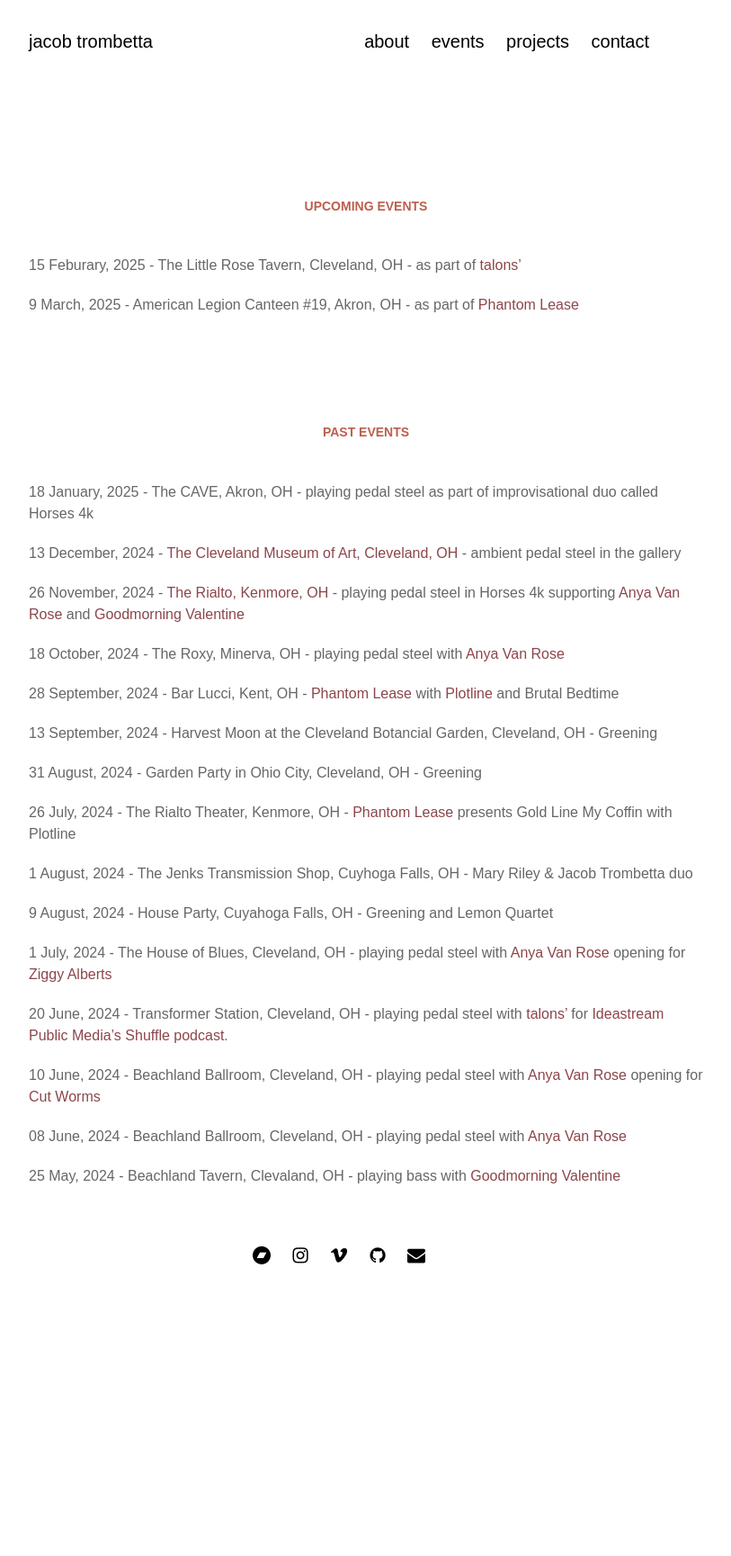
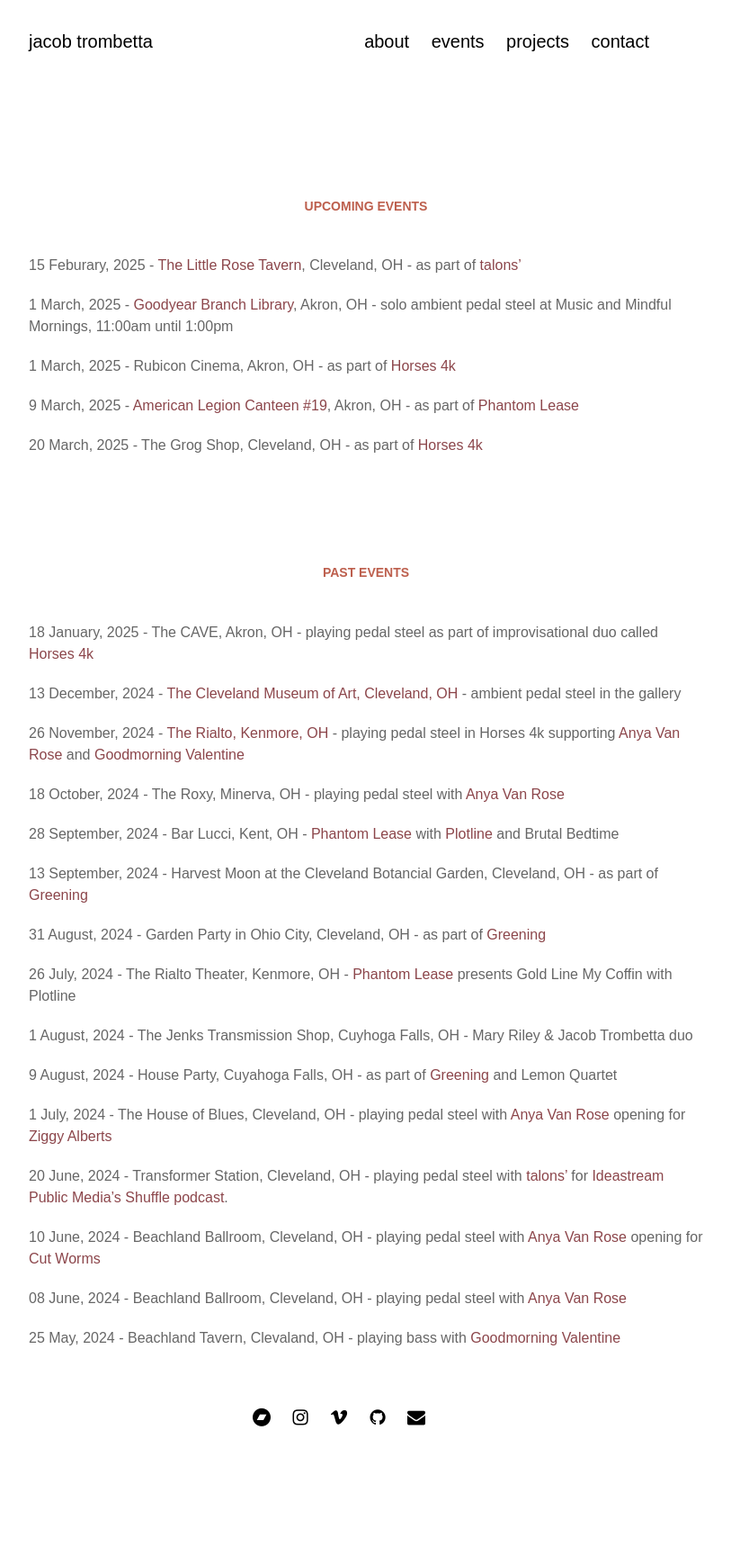
Before and after one commit to jacobtrombetta/jacobtrombetta.github.io, a Jekyll site: the page built from pages/events.md, in a window 1280 px wide. Shown: the whole page at 90% size, without its empty margins (263-1076 px from the left). Built offline with Jekyll 4.4.1, drawn with Linux system fonts in a browser that asks for light colours; nearby versions of some CDN libraries; some web fonts are replaced; before the commit the page ends 1549 px from its top, so only the background shows below that.

Commit message:
update event page

```diff
--- a/pages/events.md
+++ b/pages/events.md
@@ -4,12 +4,18 @@ title: events
 permalink: /events
 ---
 ### Upcoming events
-15 Feburary, 2025 - The Little Rose Tavern, Cleveland, OH - as part of [talons'](https://talons.bandcamp.com/)
+15 Feburary, 2025 - [The Little Rose Tavern](https://www.instagram.com/The_little_rose_tavern/), Cleveland, OH - as part of [talons'](https://talons.bandcamp.com/)
 
-9 March, 2025 - American Legion Canteen #19, Akron, OH - as part of [Phantom Lease](https://sites.google.com/view/phantomlease/home)
+1 March, 2025 - [Goodyear Branch Library](https://akronlibrary.libnet.info/event/12825878), Akron, OH - solo ambient pedal steel at Music and Mindful Mornings, 11:00am until 1:00pm
+
+1 March, 2025 - Rubicon Cinema, Akron, OH - as part of [Horses 4k](https://www.horses4k.com/)
+
+9 March, 2025 - [American Legion Canteen #19](https://www.instagram.com/alpost19canteen/), Akron, OH - as part of [Phantom Lease](https://sites.google.com/view/phantomlease/home)
+
+20 March, 2025 - The Grog Shop, Cleveland, OH - as part of [Horses 4k](https://www.horses4k.com/)
 
 ### Past events
-18 January, 2025 - The CAVE, Akron, OH - playing pedal steel as part of improvisational duo called Horses 4k
+18 January, 2025 - The CAVE, Akron, OH - playing pedal steel as part of improvisational duo called [Horses 4k](https://www.horses4k.com/)
 
 13 December, 2024 - [The Cleveland Museum of Art, Cleveland, OH](https://www.clevelandart.org/events/music-galleries-jacob-trombetta) - ambient pedal steel in the gallery
 
@@ -19,15 +25,15 @@ permalink: /events
 
 28 September, 2024 - Bar Lucci, Kent, OH - [Phantom Lease](https://sites.google.com/view/phantomlease/home) with [Plotline](https://www.instagram.com/plotline.ak/) and Brutal Bedtime
 
-13 September, 2024 - Harvest Moon at the Cleveland Botancial Garden, Cleveland, OH - Greening
+13 September, 2024 - Harvest Moon at the Cleveland Botancial Garden, Cleveland, OH - as part of [Greening](https://www.greeningmusic.com/)
 
-31 August, 2024 - Garden Party in Ohio City, Cleveland, OH - Greening
+31 August, 2024 - Garden Party in Ohio City, Cleveland, OH - as part of [Greening](https://www.greeningmusic.com/)
 
 26 July, 2024 - The Rialto Theater, Kenmore, OH - [Phantom Lease](/projects/phantom_lease) presents Gold Line My Coffin with Plotline
 
 1 August, 2024 - The Jenks Transmission Shop, Cuyhoga Falls, OH - Mary Riley & Jacob Trombetta duo
 
-9 August, 2024 - House Party, Cuyahoga Falls, OH - Greening and Lemon Quartet
+9 August, 2024 - House Party, Cuyahoga Falls, OH - as part of [Greening](https://www.greeningmusic.com/) and Lemon Quartet
 
 1 July, 2024 - The House of Blues, Cleveland, OH - playing pedal steel with [Anya Van Rose](https://www.anyavanrose.com/) opening for [Ziggy Alberts](https://ziggyalberts.com/)
 
```
Also changed, not shown: pages/about.md (line endings or trailing spaces).
